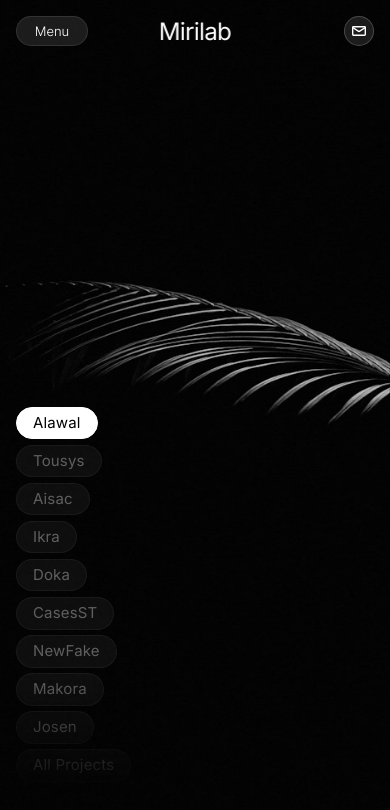
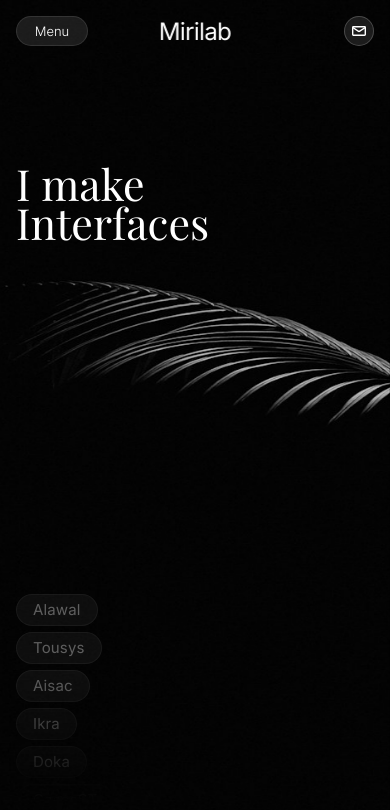
Before and after one commit to jemmdevs/mirilab, a Next.js app: page / in a window 390 px wide. Shown: the top 810 px of the page. Built offline with nearby package versions, Linux system fonts and the light colour scheme; a web font is replaced by a local one.

Commit message:
this fucking shit

```diff
--- a/app/components/hover-grid.css
+++ b/app/components/hover-grid.css
@@ -692,6 +692,7 @@
 		left: var(--page-side-padding);
 		top: 0;
 		width: calc(100% - var(--page-side-padding) * 2);
+		height: 100vh;
 		height: 100dvh;
 		overflow-y: scroll;
 		overflow-x: hidden;
@@ -703,8 +704,6 @@
 		-ms-overflow-style: none;
 		z-index: 50;
 		touch-action: pan-y;
-		overscroll-behavior: contain;
-		scroll-snap-type: y proximity;
 		/* Fade effect at top and bottom */
 		-webkit-mask-image: linear-gradient(to bottom,
 				transparent 0%,
@@ -728,18 +727,17 @@
 
 	.mobile-scroll-spacer {
 		flex-shrink: 0;
-		height: 50vh;
-		height: 50dvh;
+		height: calc(50vh + env(safe-area-inset-bottom, 0px));
 	}
 
 	.mobile-scroll-spacer:first-child {
-		height: 70vh;
-		height: 70dvh;
+		height: calc(70vh + env(safe-area-inset-top, 0px));
+		min-height: 400px;
 	}
 
 	.mobile-scroll-spacer:last-child {
-		height: 60vh;
-		height: 60dvh;
+		height: calc(60vh + env(safe-area-inset-bottom, 0px));
+		min-height: 350px;
 	}
 
 	.mobile-work-item {
@@ -759,7 +757,6 @@
 		border: 1px solid rgba(255, 255, 255, 0.12);
 		border-radius: 9999px;
 		transition: all 0.3s cubic-bezier(0.16, 1, 0.3, 1);
-		scroll-snap-align: center;
 	}
 
 	.mobile-work-item.active {
```
